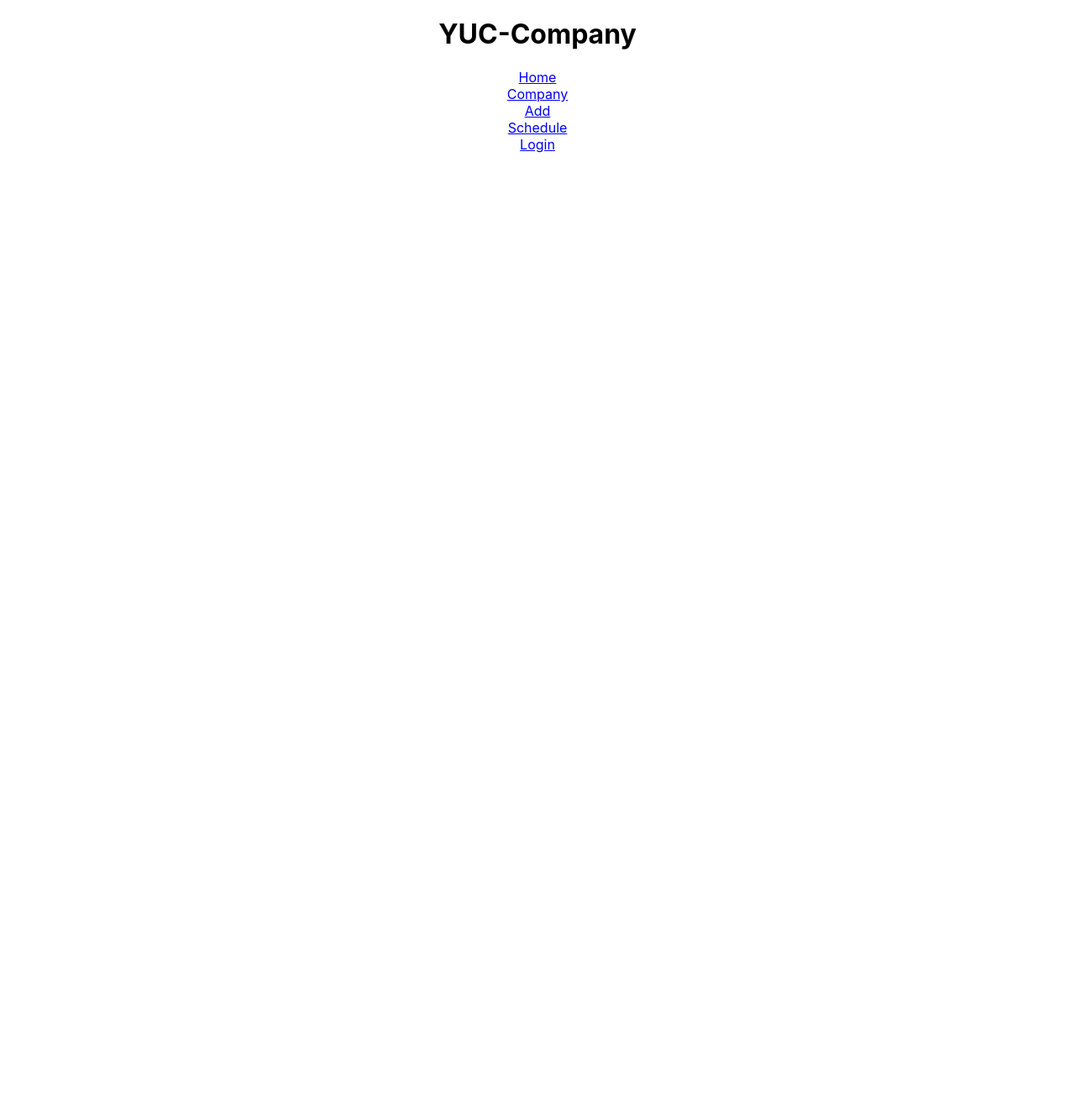
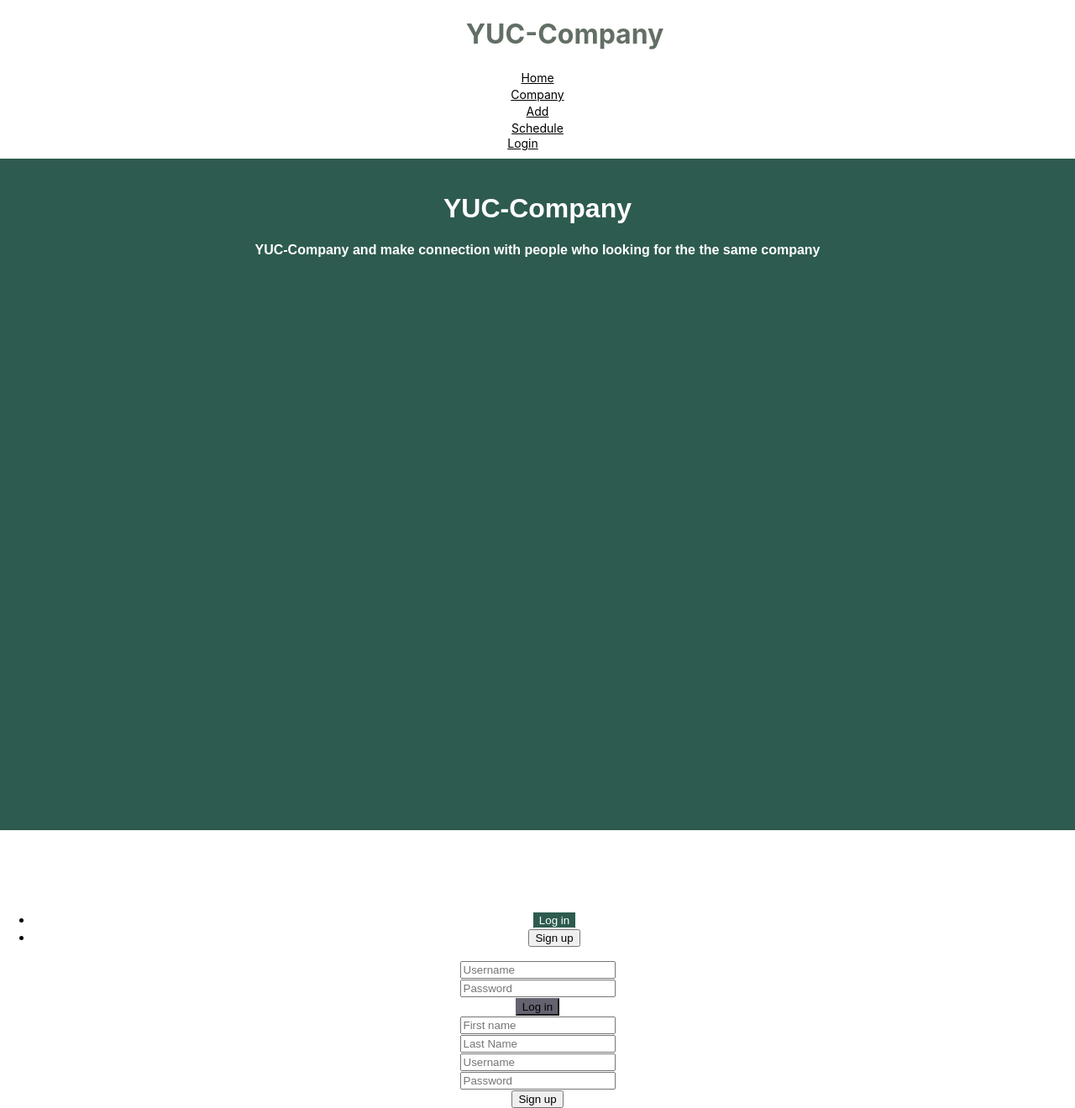
Before and after one commit to sokkhengg/EchoBond-Frond-End, a React (Create React App) app: page /login in a window 1280 px wide. Shown: the whole page at 84% size. Before the commit the page ends 800 px from the top, so only its background shows below. Built offline with nearby package versions, Linux system fonts and the light colour scheme.

Commit message:
attach user login

```diff
--- a/src/App.js
+++ b/src/App.js
@@ -1,6 +1,9 @@
 import './App.css';
 import { useState } from 'react';
+import { Routes, Route, Link } from "react-router-dom";
+// components
 import Header from './components/Header/Header';
+import Forms from './components/User/Forms';
 
 function App() {
   const [currentUser, setCurrentUser] = useState({})
@@ -8,6 +11,12 @@ function App() {
   return (
     <div className="App">
         <Header currentUser={currentUser} />
+        <Routes>
+        <Route path="/login" element={<Forms setCurrentUser={setCurrentUser} currentUser={currentUser} />} />
+        {/* <Route path="/search" element={<Search setCurrentUser={setCurrentUser} currentUser={currentUser} />} /> */}
+        {/* <Route path="/podcasts/:id" element={<PodcastDetail currentUser={currentUser} />} */}
+
+      </Routes>
 
     </div>
   );
--- a/src/components/Header/Header.css
+++ b/src/components/Header/Header.css
@@ -0,0 +1,34 @@
+#header-nav-link {
+  background-color: #ffffff!important;
+  border: 0!important;
+  color: black!important;
+  font-size: 14px!important;
+  margin-top: 8px;
+}
+
+#header-row {
+  --bs-gutter-x: 0rem !important;
+  margin-top: 10px;
+  margin-bottom: 10px;
+  /* margin-left: 60px; */
+}
+
+#header-user {
+  text-align: center;
+  padding-right: 35px;
+  font-size: 14px!important;
+}
+
+
+#header-wordmark {
+  padding-left: 65px;
+  color: #636f65;
+}
+
+.user-parent {
+  text-align: center;
+}
+.user-child {
+  display: inline-block;
+  padding: 2px;
+}
--- a/src/components/Header/Header.js
+++ b/src/components/Header/Header.js
@@ -36,6 +36,8 @@ function Header({ currentUser }) {
             </Nav.Item>
           </Nav>
         </Col>
+
+        {/* put some cute cat profile for testing */}
         <Col xs={2} id="header-user">
           {currentUser.user ? (
             <>
@@ -44,8 +46,8 @@ function Header({ currentUser }) {
                   <p className="user-child">{currentUser.user.first_name}</p>
                   <img
                     className="user-child"
-                    src="test-profile.png"
-                    alt="profile pic"
+                    src="cute-profile.png"
+                    alt="cute-profile pic"
                     height="35px"
                   />
                 </div>
--- a/src/components/User/Forms.js
+++ b/src/components/User/Forms.js
@@ -0,0 +1,54 @@
+import React from "react";
+import Login from "./Login";
+import Signup from "./Signup";
+import Splash from "./Splash";
+import "./User.css";
+
+// Bootstrap
+import Tab from "react-bootstrap/Tab";
+import Tabs from "react-bootstrap/Tabs";
+import Row from "react-bootstrap/Row";
+import Col from "react-bootstrap/Col";
+import Container from "react-bootstrap/Container";
+
+function Forms({ setCurrentUser, currentUser }) {
+  return (
+    <div style={{ height: "100vh" }}>
+      <Row className="g-0 align-middle" id="full-row" style={{ height: "100vh" }} >
+        <Col id="half-page">
+          <Splash />
+        </Col>
+
+        <Col>
+          <Container>
+          <Row className="g-0 align-middle" id="full-row">&nbsp;</Row>
+          <Row className="g-0 align-middle" id="full-row">&nbsp;</Row>
+          <Row className="g-0 align-middle" id="full-row">&nbsp;</Row>
+          <Row className="g-0 align-middle" id="full-row">&nbsp;</Row>
+            <Row className="g-0">
+              <Col></Col>
+              <Col xs={8} className="text-center">
+                <Tabs
+                  defaultActiveKey="login"
+                  id="uncontrolled-tab-example"
+                  className="mb-3"
+                >
+                  <Tab eventKey="login" title="Log in">
+                    <Login setCurrentUser={setCurrentUser} currentUser={currentUser} />
+                  </Tab>
+
+                  <Tab eventKey="signup" title="Sign up">
+                    <Signup setCurrentUser={setCurrentUser} currentUser={currentUser} />
+                  </Tab>
+                </Tabs>
+              </Col>
+              <Col></Col>
+            </Row>
+          </Container>
+        </Col>
+      </Row>
+    </div>
+  );
+}
+
+export default Forms;
--- a/src/components/User/Login.js
+++ b/src/components/User/Login.js
@@ -0,0 +1,84 @@
+import React from "react";
+import { useState } from "react";
+import Form from "react-bootstrap/Form";
+import Button from "react-bootstrap/Button";
+import Row from "react-bootstrap/Row";
+import Col from "react-bootstrap/Col";
+import Container from "react-bootstrap/Container";
+
+function Login({ setCurrentUser, currentUser }) {
+
+    const [username, setUsername] = useState("")
+    const [password, setPassword] = useState("")
+    const [success, setSuccess] = useState("")
+    const [error, setError] = useState("")
+
+    function handleLoginSubmit(e) {
+        e.preventDefault();
+        fetch("http://127.0.0.1:3000/login", {
+            method: "POST",
+            headers: {
+                "Content-Type" : "application/json"
+            },
+            body: JSON.stringify({
+                username: username,
+                password: password
+            })
+            }
+        )
+        .then(r => {
+            console.log(r)
+            if (r.ok) {
+              r.json().then(user => {
+                setError("")
+                setSuccess(user)
+                setCurrentUser(user)
+              });
+            } else {
+              r.json().then(err => setError(err));
+            }
+          });
+    }
+
+    //MOVE TO INLINE!
+    function handleUsername(e) {
+        setUsername(e.target.value)
+    }
+
+    function handlePassword(e) {
+        setPassword(e.target.value)
+    }
+
+  return (
+    <div>
+      <Container>
+        <Row>
+          <Col></Col>
+          <Col xs={10}>
+            <Form onSubmit={handleLoginSubmit}>
+              <Form.Group className="mb-3" controlId="login-username">
+              <Form.Control type="text" placeholder="Username" value={username} onChange={handleUsername} />
+              </Form.Group>
+
+              <Form.Group className="mb-3" controlId="login-password">
+                <Form.Control type="password" placeholder="Password" value={password} onChange={handlePassword} />
+              </Form.Group>
+
+              <Button variant="primary" type="submit" id="login-button">
+                Log in
+              </Button>
+            </Form>
+          </Col>
+          <Col></Col>
+        </Row>
+      </Container>
+
+      { error ? <p>Incorrect username or password. Please try again or sign up.</p> : null }
+
+      { currentUser.user ? <p>You are logged in as {currentUser.user.first_name} {currentUser.user.last_name}</p> : null }
+
+    </div>
+  );
+}
+
+export default Login;
--- a/src/components/User/Signup.js
+++ b/src/components/User/Signup.js
@@ -0,0 +1,100 @@
+import React from "react";
+import { useState } from "react";
+import Form from "react-bootstrap/Form";
+import Button from "react-bootstrap/Button";
+import Row from "react-bootstrap/Row";
+import Col from "react-bootstrap/Col";
+import Container from "react-bootstrap/Container";
+
+function Signup({ setCurrentUser, currentUser }) {
+  const [firstName, setFirstName] = useState("");
+  const [lastName, setLastName] = useState("");
+  const [username, setUsername] = useState("");
+  const [password, setPassword] = useState("");
+  const [success, setSuccess] = useState("");
+  const [error, setError] = useState("");
+
+  function handleSignupSubmit(e) {
+    e.preventDefault();
+    fetch("http://127.0.0.1:3000/signup", {
+      method: "POST",
+      headers: {
+        "Content-Type": "application/json",
+      },
+      body: JSON.stringify({
+        first_name: firstName,
+        last_name: lastName,
+        username: username,
+        password: password,
+      }),
+    }).then((r) => {
+      if (r.ok) {
+        r.json().then((user) => {
+          console.log(user);
+          setError("");
+          setSuccess(user);
+          setCurrentUser(user);
+        });
+      } else {
+        r.json().then((err) => {
+            setCurrentUser({})
+            setSuccess("");
+            setError(err);
+        });
+      }
+    });
+  }
+
+  return (
+    <div>
+      <Form onSubmit={handleSignupSubmit}>
+        <Form.Group className="mb-3" controlId="firstname">
+          <Form.Control
+            type="text"
+            placeholder="First name"
+            value={firstName}
+            onChange={(e) => setFirstName(e.target.value)}
+          />
+        </Form.Group>
+
+        <Form.Group className="mb-3" controlId="lastname">
+          <Form.Control
+            type="text"
+            placeholder="Last Name"
+            value={lastName}
+            onChange={(e) => setLastName(e.target.value)}
+          />
+        </Form.Group>
+
+        <Form.Group className="mb-3" controlId="signup-username">
+          <Form.Control
+            type="text"
+            placeholder="Username"
+            value={username}
+            onChange={(e) => setUsername(e.target.value)}
+          />
+        </Form.Group>
+
+        <Form.Group className="mb-3" controlId="signup-password">
+          <Form.Control
+            type="password"
+            placeholder="Password"
+            value={password}
+            onChange={(e) => setPassword(e.target.value)}
+          />
+        </Form.Group>
+
+        <Button variant="primary" type="submit" id="signup-button">
+          Sign up
+        </Button>
+      </Form>
+
+      { error ? <p>Incorrect username or password. Please try again or sign up.</p> : null }
+
+      { currentUser.user ? <p>You are logged in as {currentUser.user.first_name} {currentUser.user.last_name}</p> : null }
+
+    </div>
+  );
+}
+
+export default Signup;
--- /dev/null
+++ b/src/components/User/Splash.js
@@ -0,0 +1,20 @@
+import React from 'react';
+import Row from "react-bootstrap/Row";
+import Col from "react-bootstrap/Col";
+
+function Splash() {
+  return(
+      <>
+          <Row style={{ height: "100vh" }} className="text-center align-middle">
+          <Row className="g-0 align-middle" id="full-row">&nbsp;</Row>
+              <Col></Col>
+              <Col xs={10} className="text-center align-middle">
+                  <h1 className="white-text">YUC-Company</h1>
+                  <h4 className="white-text">YUC-Company and make connection with people who looking for the the same company</h4>
+              </Col>
+              <Col></Col>
+          </Row>
+      </>);
+}
+
+export default Splash;
--- /dev/null
+++ b/src/components/User/User.css
@@ -0,0 +1,40 @@
+#half-page {
+  background: #2E5B4F;
+}
+
+#full-row {
+--bs-gutter-x: 0rem !important;
+margin-right: 0px !important;
+margin-left: 0px !important;
+}
+
+#blank-row {
+  margin-top: 20%;
+}
+
+.nav-tabs {
+  border-color: #bfc2c1 !important;
+}
+
+.nav-link:hover .nav-item:hover{
+  border-bottom: none !important;
+}
+
+.nav-link.active {
+  border-left: 1px solid #2E5B4F !important;
+  border-right: 1px solid #2E5B4F !important;
+  border-top: 1px solid #2E5B4F !important;
+  border-bottom: 1px solid #fff !important;
+  background-color: #2E5B4F !important;
+  color: #fff !important;
+}
+
+#login-button {
+  background-color: #64626f;
+  border-color: #64626f;
+}
+
+.white-text {
+  color: #ffffff;
+  font-family: Arial, Helvetica, sans-serif;
+}
```
Also changed, not shown: public/cute-profile.png (added).
